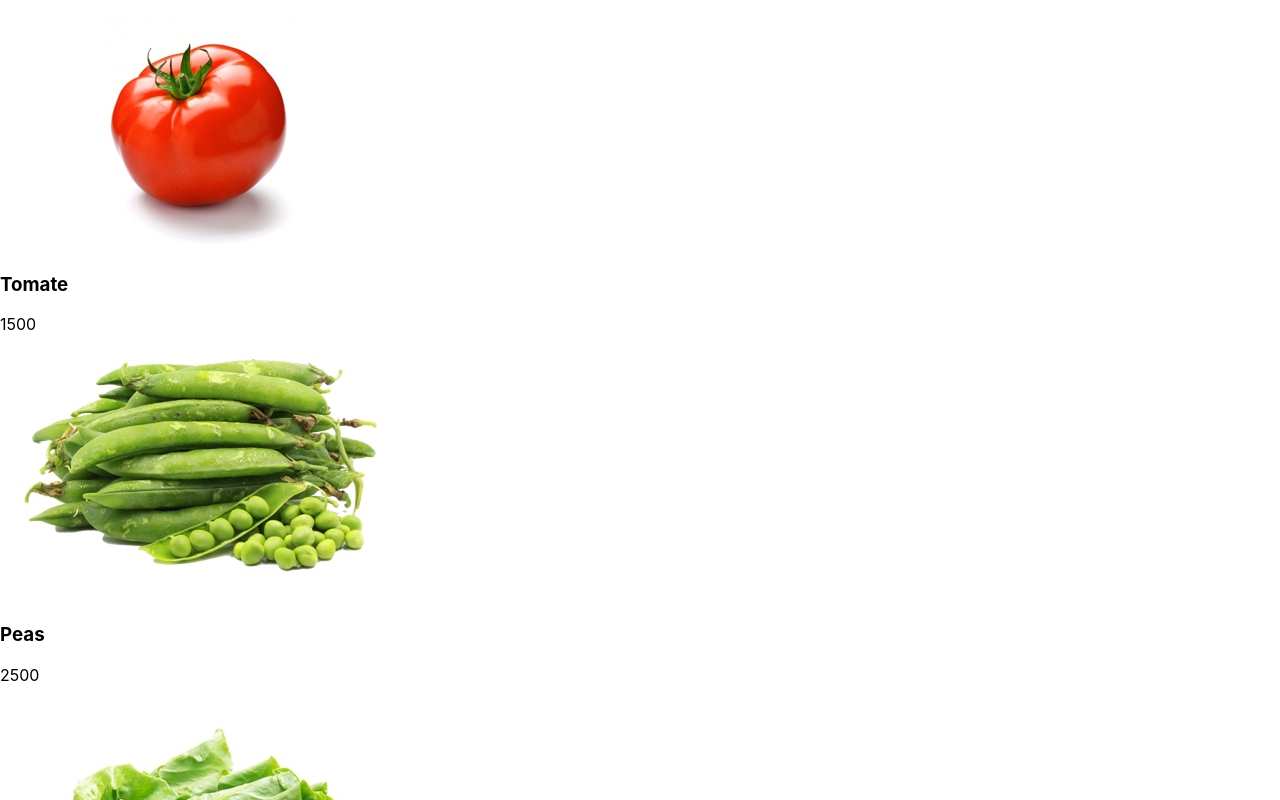
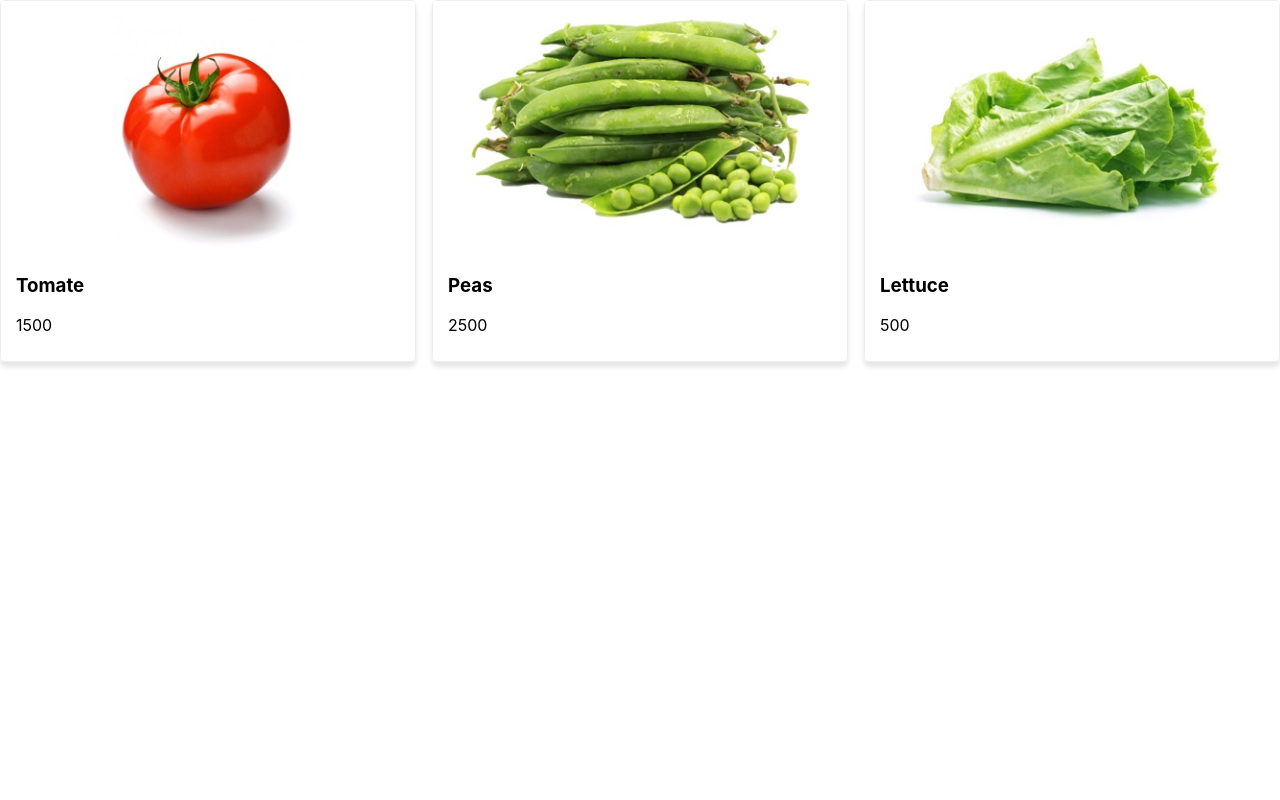
Before and after one commit to rickylolo/react-shop, a React (Create React App) app: page / in a window 1280 px wide. Shown: the top 800 px of the page. Built offline with nearby package versions, Linux system fonts and the light colour scheme.

Commit message:
Feat/ListStyles

```diff
--- a/src/components/Product.js
+++ b/src/components/Product.js
@@ -1,12 +1,26 @@
 import { Component } from 'react';
+
+const styles = {
+  product: {
+    border: 'solid 1px #eee',
+    boxShadow: '0 5px 5px rgb(0,0,0,0.1)',
+    width: '30%',
+    padding: '10px 15px',
+    borderRadius: '5px',
+  },
+  img: {
+    width: '100%',
+  },
+};
 
 class Product extends Component {
   render() {
     const { product } = this.props;
     console.log(this.props);
+
     return (
-      <div>
-        <img alt={product.name} src={product.img}></img>
+      <div style={styles.product}>
+        <img style={styles.img} alt={product.name} src={product.img}></img>
         <h3>{product.name}</h3>
         <p>{product.price}</p>
       </div>
--- a/src/components/Products.js
+++ b/src/components/Products.js
@@ -1,12 +1,20 @@
 import { Component } from 'react';
 import Product from './Product';
+
+const styles = {
+  products: {
+    display: 'flex',
+    flexDirection: 'row',
+    justifyContent: 'space-between',
+  },
+};
 
 class Products extends Component {
   render() {
     const { products, addToCart } = this.props;
 
     return (
-      <div>
+      <div style={styles.products}>
         {products.map((product) => (
           <Product addToCart={addToCart} key={product.name} product={product}></Product>
         ))}
```
